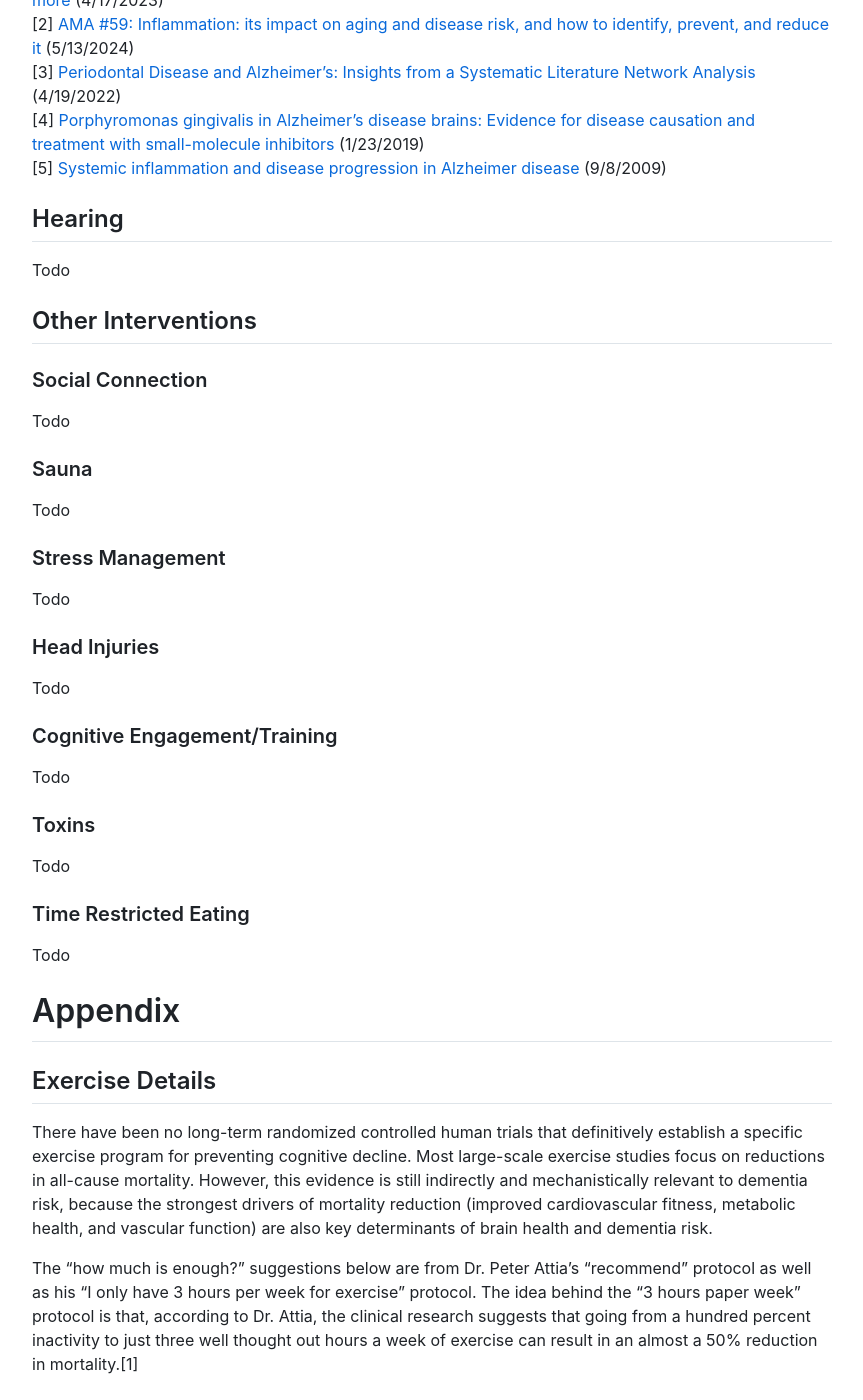
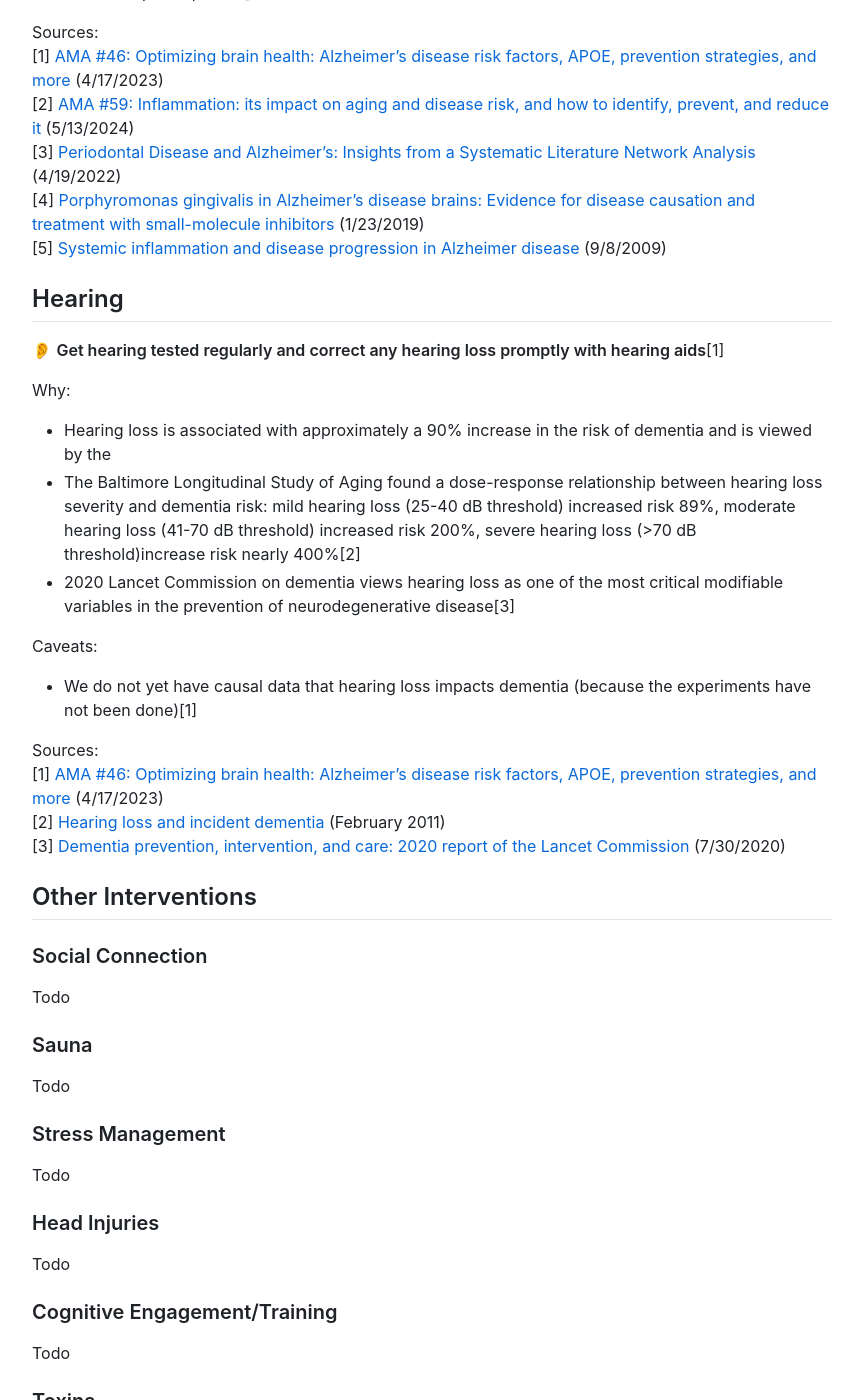
Before and after one commit to samtmartin/brainhealth, a Jekyll site: the page built from index.md, in a window 1280 px wide and 1400 px high, scrolled down 12971 px. Shown: the whole window, without its empty margins (208-1071 px from the left). Built offline with Jekyll 4.4.1, drawn with Linux system fonts in a browser that asks for light colours; nearby versions of some CDN libraries; our own code applies the rules of GitHub Pages for plain Markdown files; some of the changed text lies outside the part shown.

Commit message:
Content. Add section on hearing.

```diff
--- a/index.md
+++ b/index.md
@@ -60,6 +60,9 @@ The protocol is organized by category and estimated impact, with recommendations
   - 🦷 Brush twice daily for two minutes with an electric toothbrush
   - 🦷 Floss daily
   - 🦷 Monitor gum health and visit the dentist regularly for thorough check-ups
+
+**[Hearing](#hearing)**
+  - 👂 Get hearing tested regularly and correct any hearing loss promptly with hearing aids
 
 ## Exercise
 
@@ -408,7 +411,22 @@ Sources:
 
 ## Hearing
 
-Todo
+👂 **Get hearing tested regularly and correct any hearing loss promptly with hearing aids**[1]
+
+Why:
+
+* Hearing loss is associated with approximately a 90% increase in the risk of dementia and is viewed by the
+* The Baltimore Longitudinal Study of Aging found a dose-response relationship between hearing loss severity and dementia risk: mild hearing loss (25-40 dB threshold) increased risk 89%, moderate hearing loss (41-70 dB threshold) increased risk 200%, severe hearing loss (>70 dB threshold)increase risk nearly 400%[2]
+* 2020 Lancet Commission on dementia views hearing loss as one of the most critical modifiable variables in the prevention of neurodegenerative disease[3]
+
+Caveats:
+
+* We do not yet have causal data that hearing loss impacts dementia (because the experiments have not been done)[1]
+
+Sources:
+[1] [AMA #46: Optimizing brain health: Alzheimer's disease risk factors, APOE, prevention strategies, and more](https://peterattiamd.com/ama46/) (4/17/2023)
+[2] [Hearing loss and incident dementia](https://pubmed.ncbi.nlm.nih.gov/21320988/) (February 2011)
+[3] [Dementia prevention, intervention, and care: 2020 report of the Lancet Commission](https://www.thelancet.com/journals/lancet/article/PIIS0140-6736(20)30367-6/fulltext) (7/30/2020)
 
 ## Other Interventions
 
```
